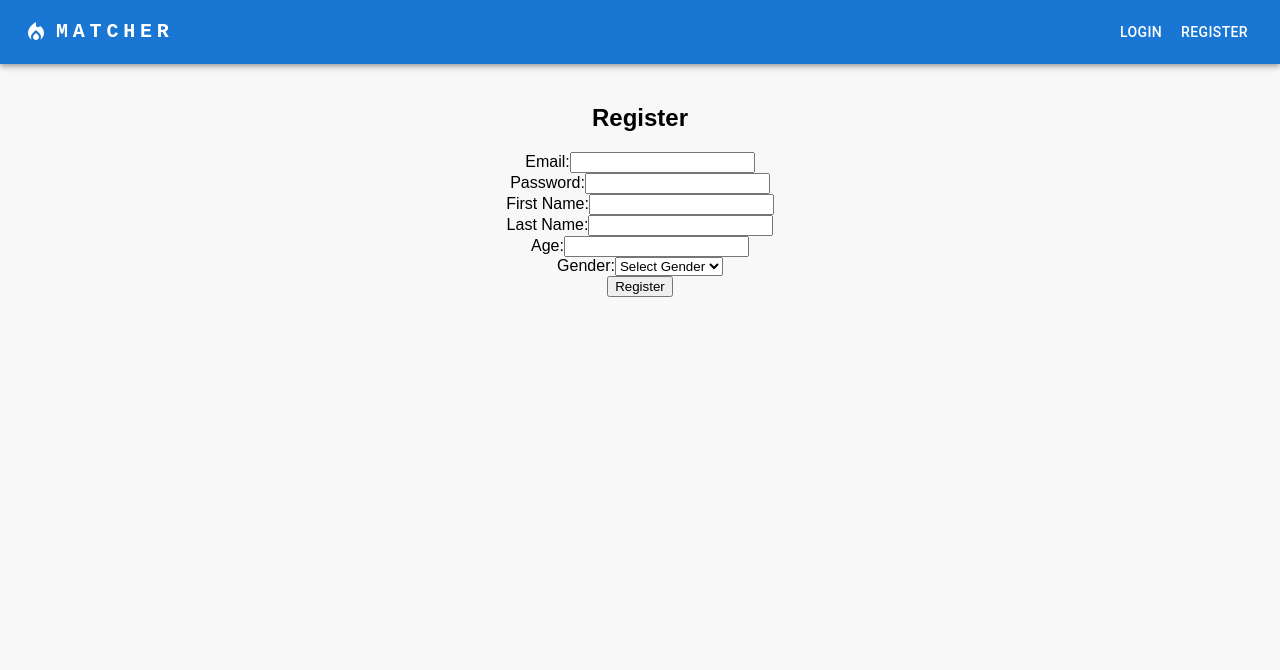
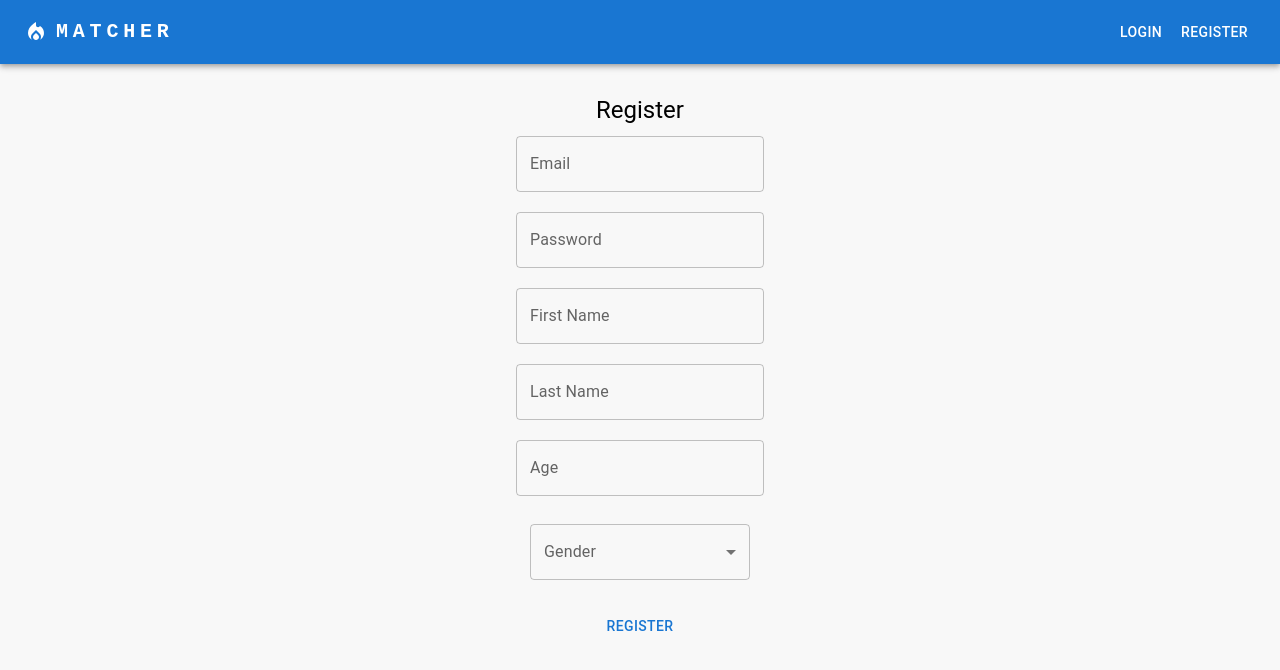
Before and after one commit to joonanykanen/matcher-app, a React (Create React App) app in the folder client/: page /register in a window 1280 px wide. Shown: the top 670 px of the page. Built offline with nearby package versions, Linux system fonts and the light colour scheme.

Commit message:
modify: Replaces default elements with Material UI

```diff
--- a/client/src/components/Auth/Register.js
+++ b/client/src/components/Auth/Register.js
@@ -2,6 +2,8 @@
 import React, { useState } from 'react';
 import { redirect } from 'react-router-dom';
 import { toast } from 'react-toastify';
+import { TextField, Button, Select, MenuItem, FormControl, InputLabel, Typography } from '@mui/material';
+import { padding } from '@mui/system';
 
 const Register = () => {
     const [email, setEmail] = useState('');
@@ -43,39 +45,53 @@ const Register = () => {
     };
 
     return (
-        <div>
-            <h2>Register</h2>
+    <div style={{ padding: '10px' }}>
+        <Typography variant="h5">Register</Typography>
         <form onSubmit={handleRegister}>
-                <div>
-                    <label>Email:</label>
-                    <input type="email" value={email} onChange={(e) => setEmail(e.target.value)} data-cy="register-email" />
+            <div style={{ padding: '10px' }}>
+                <FormControl>
+                    <InputLabel>Email</InputLabel>
+                    <TextField type="email" value={email} onChange={(e) => setEmail(e.target.value)} data-cy="register-email" />
+                </FormControl>
             </div>
-                <div>
-                    <label>Password:</label>
-                    <input type="password" value={password} onChange={(e) => setPassword(e.target.value)} data-cy="register-password" />
+            <div style={{ padding: '10px' }}>
+                <FormControl>
+                    <InputLabel>Password</InputLabel>
+                    <TextField type="password" value={password} onChange={(e) => setPassword(e.target.value)} data-cy="register-password" />
+                </FormControl>
             </div>
-                <div>
-                    <label>First Name:</label>
-                    <input type="text" value={firstName} onChange={(e) => setFirstName(e.target.value)} data-cy="register-first-name" />
+            <div style={{ padding: '10px' }}>
+                <FormControl>
+                    <InputLabel>First Name</InputLabel>
+                    <TextField type="text" value={firstName} onChange={(e) => setFirstName(e.target.value)} data-cy="register-first-name" />
+                </FormControl>
             </div>
-                <div>
-                    <label>Last Name:</label>
-                    <input type="text" value={lastName} onChange={(e) => setLastName(e.target.value)} data-cy="register-last-name" />
+            <div style={{ padding: '10px' }}>
+                <FormControl>
+                    <InputLabel>Last Name</InputLabel>
+                    <TextField type="text" value={lastName} onChange={(e) => setLastName(e.target.value)} data-cy="register-last-name" />
+                </FormControl>
             </div>
-                <div>
-                    <label>Age:</label>
-                    <input type="number" value={age} onChange={(e) => setAge(e.target.value)} data-cy="register-age" />
+            <div style={{ padding: '10px' }}>
+                <FormControl>
+                    <InputLabel>Age</InputLabel>
+                    <TextField type="number" value={age} onChange={(e) => setAge(e.target.value)} data-cy="register-age" />
+                </FormControl>
             </div>
-                <div>
-                    <label>Gender:</label>
-                    <select value={gender} onChange={(e) => setGender(e.target.value)} data-cy="register-gender">
-                        <option value="">Select Gender</option>
-                        <option value="Male">Male</option>
-                        <option value="Female">Female</option>
-                        <option value="Other">Other</option>
-                    </select>
+            <div style={{ padding: '10px' }}>
+                <FormControl sx={{ m: 1, minWidth: 220 }}>
+                    <InputLabel>Gender</InputLabel>
+                    <Select value={gender} onChange={(e) => setGender(e.target.value)} data-cy="register-gender">
+                        <MenuItem value="">Select Gender</MenuItem>
+                        <MenuItem value="Male">Male</MenuItem>
+                        <MenuItem value="Female">Female</MenuItem>
+                        <MenuItem value="Other">Other</MenuItem>
+                    </Select>
+                </FormControl>
             </div>
-                <button type="submit" data-cy="register-submit">Register</button>
+            <div style={{ padding: '10px' }}>
+                <Button type="submit" data-cy="register-submit">Register</Button>
+            </div>
         </form>
     </div>
     );
```
Also changed, not shown: 1 other file (tests, documents, lock files or other folders). Lines whose indentation alone changed are shown as unchanged.
